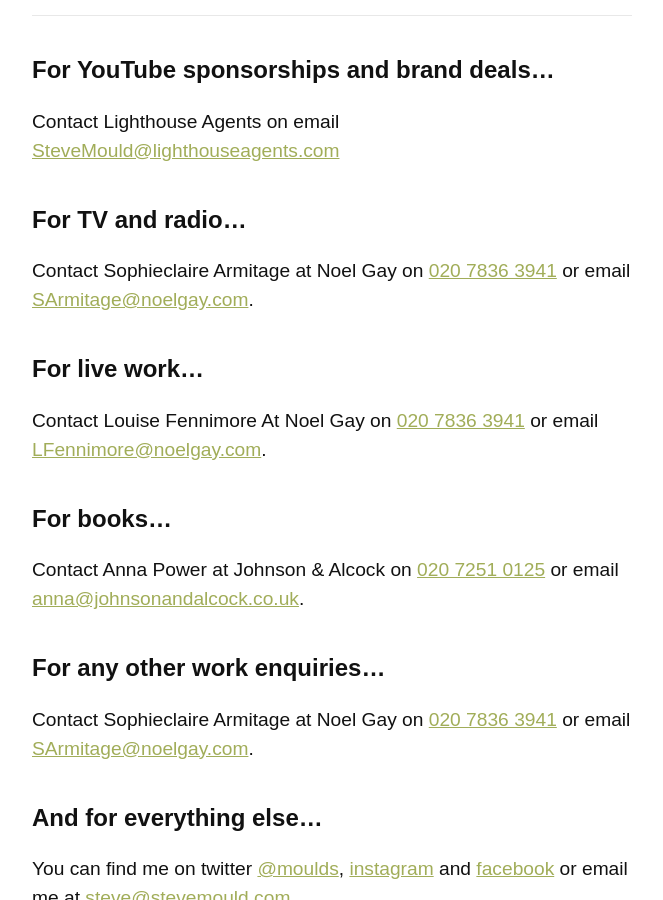
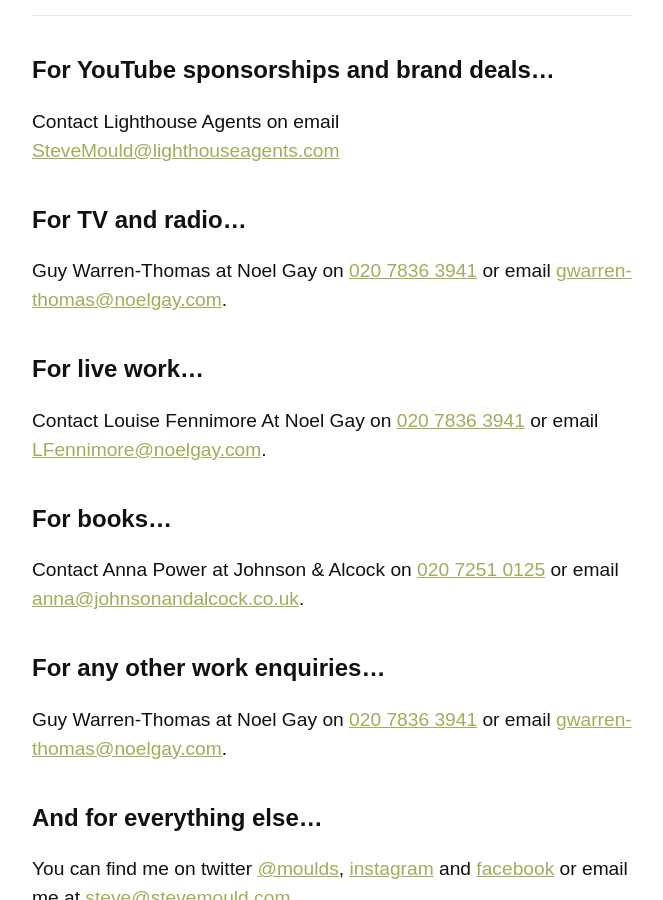
Before and after one commit to steventhebrave/steventhebrave.github.io, a Jekyll site: the page built from _pages/contact.md, in a window 1280 px wide and 900 px high, scrolled down 191 px. Shown: the whole window, without its empty margins (308-971 px from the left). Built offline with Jekyll 4.4.1, drawn with Linux system fonts in a browser that asks for light colours.

Commit message:
Adds Guy to contact

```diff
--- a/_pages/contact.md
+++ b/_pages/contact.md
@@ -8,7 +8,7 @@
 Contact Lighthouse Agents on email [SteveMould@lighthouseagents.com](mailto:SteveMould@lighthouseagents.com)
 
 ## For TV and radio…
-Contact Sophieclaire Armitage at Noel Gay on {% include phone.html number="20 7836 3941" %} or email [SArmitage@noelgay.com](mailto:SArmitage@noelgay.com).
+Guy Warren-Thomas at Noel Gay on {% include phone.html number="20 7836 3941" %} or email [gwarren-thomas@noelgay.com](mailto:gwarren-thomas@noelgay.com).
 
 ## For live work…
 Contact Louise Fennimore At Noel Gay on {% include phone.html number="20 7836 3941" %} or email [LFennimore@noelgay.com](mailto:LFennimore@noelgay.com).
@@ -17,7 +17,7 @@
 Contact Anna Power at Johnson & Alcock on {% include phone.html number="20 7251 0125" %} or email [anna@johnsonandalcock.co.uk](mailto:anna@johnsonandalcock.co.uk).
 
 ## For any other work enquiries...
-Contact Sophieclaire Armitage at Noel Gay on {% include phone.html number="20 7836 3941" %} or email [SArmitage@noelgay.com](mailto:SArmitage@noelgay.com).
+Guy Warren-Thomas at Noel Gay on {% include phone.html number="20 7836 3941" %} or email [gwarren-thomas@noelgay.com](mailto:gwarren-thomas@noelgay.com).
 
 ## And for everything else…
 You can find me on twitter [@moulds](https://twitter.com/moulds), [instagram](https://www.instagram.com/stevemouldscience/) and [facebook](https://www.facebook.com/stevemouldscience/) or email me at [steve@stevemould.com](mailto:steve@stevemould.com).
```
